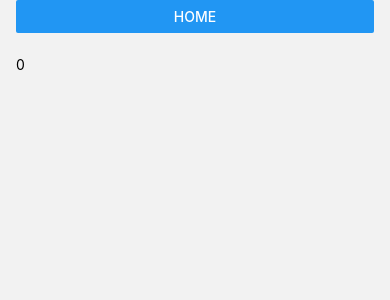
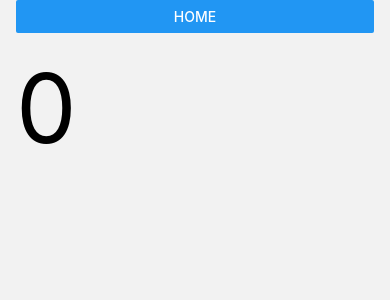
Before and after one commit to dev2820/TBT, a React Native app: screen /Timer in a window 390 px wide. Shown: the top 300 px of the page. Built offline with nearby package versions, Linux system fonts and the light colour scheme.

Commit message:
style/타이머 페이지 폰트 수정

```diff
--- a/src/screens/TimerPage.js
+++ b/src/screens/TimerPage.js
@@ -5,6 +5,7 @@ import { observer } from "mobx-react-lite";
 import { observe } from "mobx";
 import { useTimerStore } from "@store/timerStore";
 import { usePhaseStore } from "@store/phaseStore";
+import globalStyle from "@assets/globalStyle";
 
 const phase = usePhaseStore();
 const timer = useTimerStore();
@@ -29,10 +30,8 @@ const TimerPage = ({ navigation }) => {
       <View style={styles.title}>
         <Button title="Home" onPress={goBack}></Button>
       </View>
-      <Text>{phase.currentPhase?.name}</Text>
-      <Text>
-        {timer.time} {timer.state}
-      </Text>
+      <Text style={globalStyle.HEADING_LARGE}>{phase.currentPhase?.name}</Text>
+      <Text style={globalStyle.DISPLAY_EXTRA_LARGE}>{timer.time}</Text>
     </Page>
   );
 };
```
